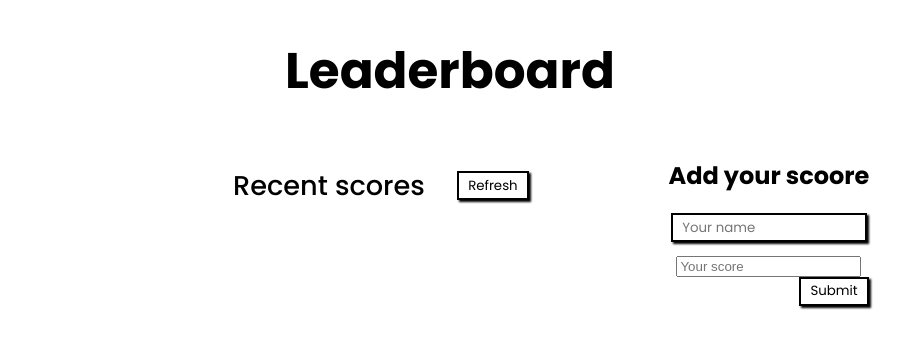
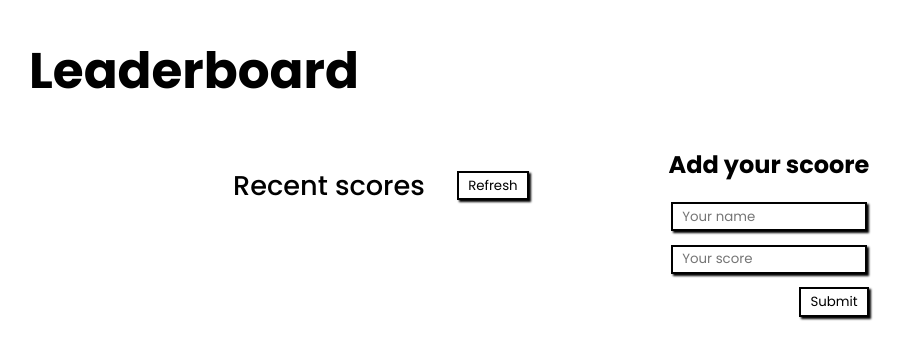
Before and after one commit to atatm/Leaderboard, a website built with webpack: page src/index.html in a window 1280 px wide. Shown: the whole page, without its empty margins (99-1003 px from the left). Built offline with nearby package versions, Linux system fonts and the light colour scheme.

Commit message:
Change the style

```diff
--- a/src/style.css
+++ b/src/style.css
@@ -14,7 +14,7 @@ body {
 }
 
 h1 {
-  margin-left: 30%;
+  margin-left: 10%;
   font-size: 50px;
 }
 
@@ -64,6 +64,15 @@ input[type=text] {
   font-family: 'Poppins', sans-serif;
 }
 
+input[type=number] {
+  width: 13em;
+  border: 2px solid black;
+  padding: 0.2em 0.7em;
+  margin-bottom: 1em;
+  box-shadow: 2px 2px 2px black;
+  font-family: 'Poppins', sans-serif;
+}
+
 .form button {
   align-self: flex-end;
   margin-right: 4.5em;
@@ -92,3 +101,13 @@ input[type=text] {
 .scoreItem p {
   margin-left: 1em;
 }
+
+#refresh:hover {
+  background-color: black;
+  color: #f2f2f2;
+}
+
+#scoreBtn:hover {
+  background-color: black;
+  color: #f2f2f2;
+}
```
Also changed, not shown: dist/main.js.
